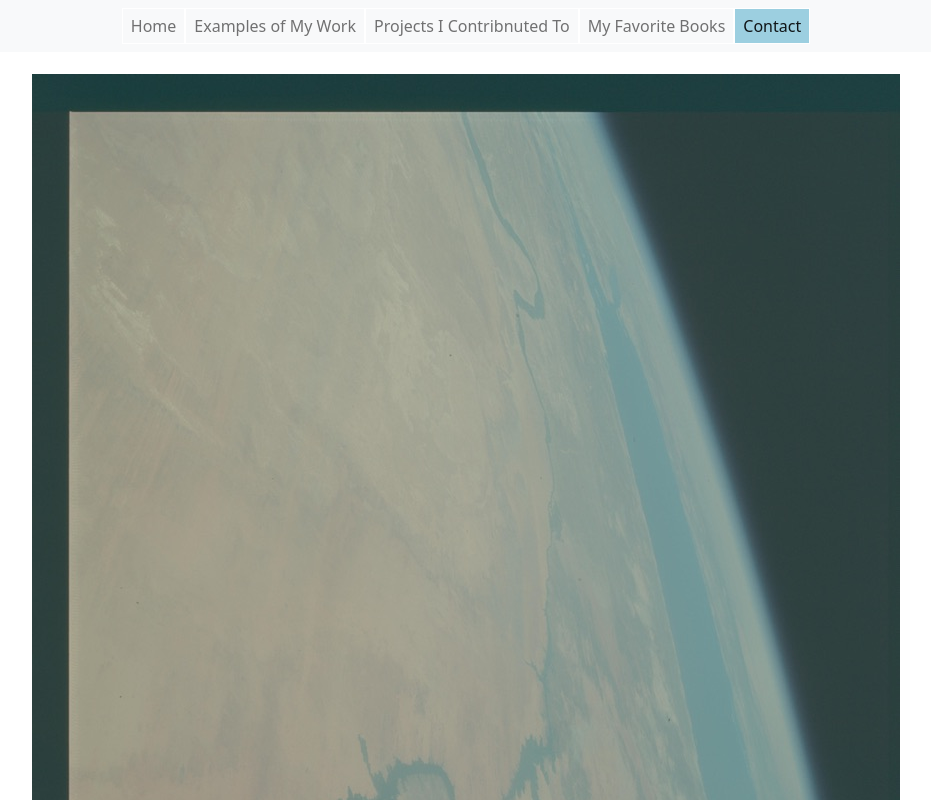
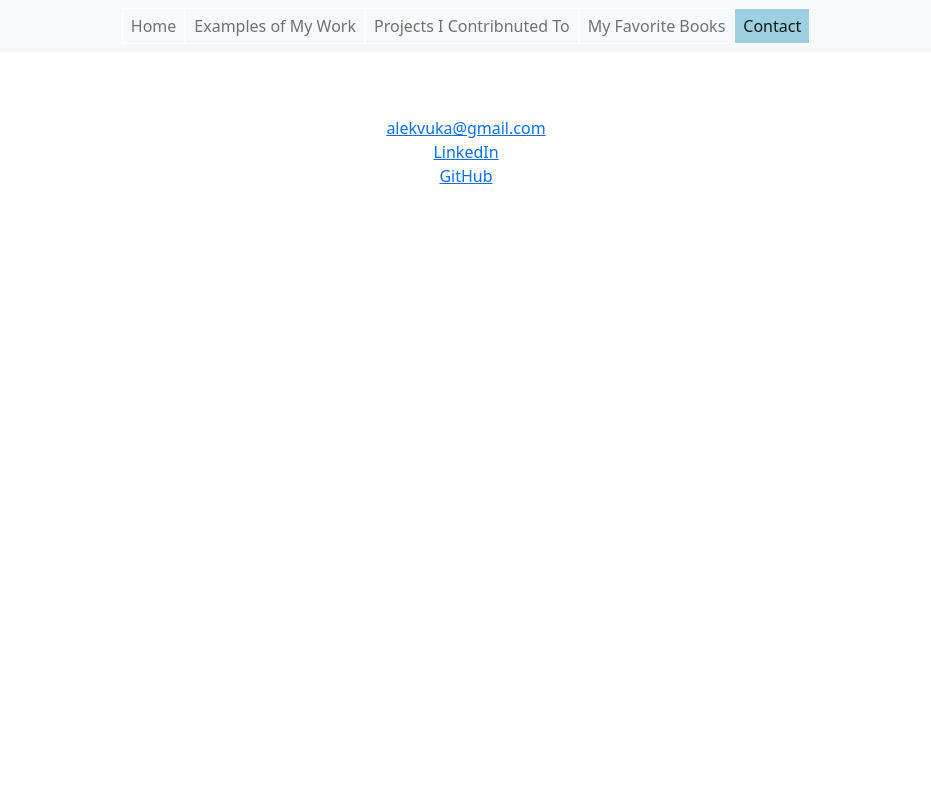
Before and after one commit to alekvuka/portfolio, a React (Create React App) app: page /contact in a window 1280 px wide. Shown: the top 800 px of the page, without its empty margins (174-1105 px from the left). Built offline with nearby package versions, Linux system fonts and the light colour scheme.

Commit message:
added mailto link to contact page

```diff
--- a/src/pages/Contact.js
+++ b/src/pages/Contact.js
@@ -7,8 +7,10 @@ const Contact = () => {
   return (
     <div>
       <Header />
-      <Container className="d-flex align-items-center justify-content-center" style={{ height: '100vh', paddingTop: '150px' }}>
-            <Image src="/space.jpeg" fluid />
+      <Container className="d-flex flex-column align-items-center justify-content-center" style={{ height: '25vh' }}>
+        <a href={"mailto:${alekvuka@gmail.com}"} >alekvuka@gmail.com</a>
+        <a href="linkedin.com/u/alekvuka" target="_blank">LinkedIn</a>
+        <a href="github.com/alekvuka" target="_blank">GitHub</a>
       </Container>
     </div>
   );}
```
